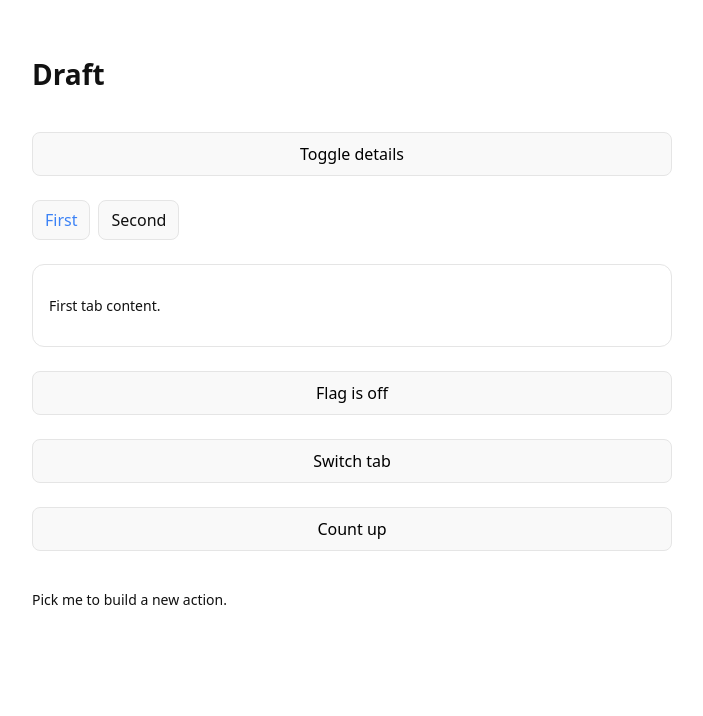
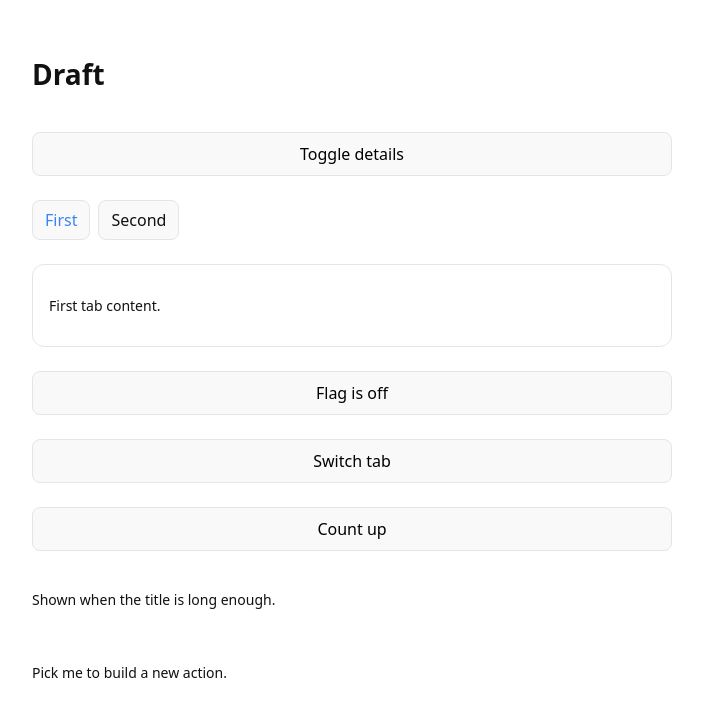
Before and after one commit to GraphicDigger/ude-test, a React (Vite) app: page /variables/1 in a window 1280 px wide. Shown: the top 716 px of the page, without its empty margins (288-991 px from the left). Built offline with nearby package versions, Linux system fonts and the light colour scheme.

Commit message:
фикстура переменных: условие формой шире собираемой

```diff
--- a/src/pages/Screen-variables/Screen.tsx
+++ b/src/pages/Screen-variables/Screen.tsx
@@ -138,6 +138,11 @@ export default function ScreenVariables() {
         Count up
       </button>
 
+      {/* Условие формой шире собираемой: редактор показывает его как код. */}
+      {title.length > 3 && (
+        <p style={{ fontSize: '14px' }}>Shown when the title is long enough.</p>
+      )}
+
       {/* Элемент без событий — на нём собирают новое действие с нуля. */}
       <p style={{ fontSize: '14px' }}>Pick me to build a new action.</p>
     </div>
```
